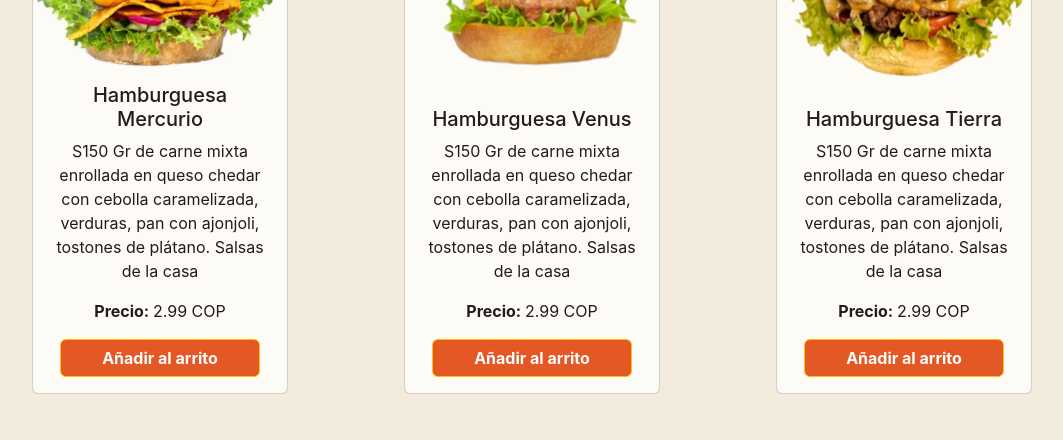
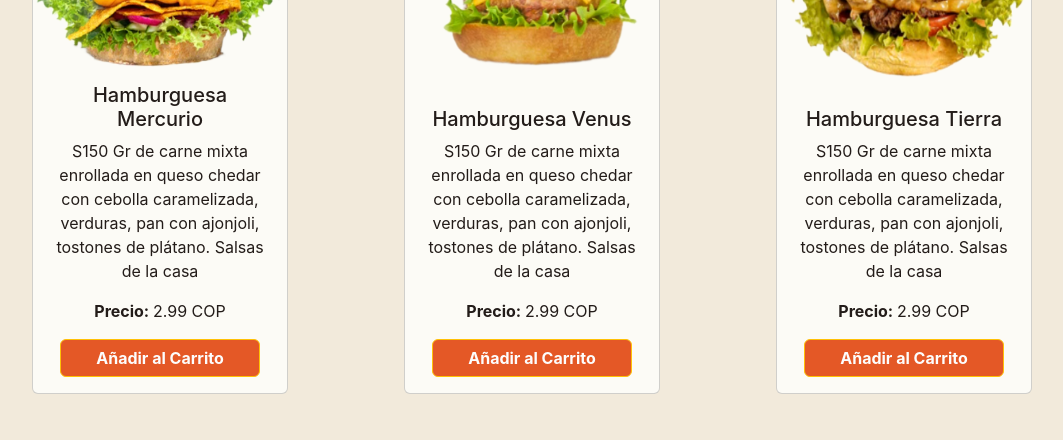
Before and after one commit to DwnRojasV/omniBurger, a React (Create React App) app: page / in a window 1280 px wide. Shown: the part 892-1332 px from the top of the page, without its empty margins (108-1171 px from the left). Built offline with nearby package versions, Linux system fonts and the light colour scheme; a web font is replaced by a local one.

Commit message:
se modificaron las cards

```diff
--- a/src/components/card/Card.js
+++ b/src/components/card/Card.js
@@ -2,20 +2,34 @@ import React from "react";
 import productos from "./productos.css"
 import { Link } from "react-router-dom";
 const Card = (props) => {
-
+    let key = props.id
+    console.log(key)
     return (
         <div className="card productos__card">
             <img src={props.imagen} className="card-img-top productos__card__imagen" alt="Imagebn producto" />
-                <div className="card-body">
-                    <h5 className="card-title">{props.titulo}</h5>
-                    <p className="card-text">{props.descripcion}</p>
-                    <p className="card-text"><span className="productos__card__precio">Precio: </span>{props.precio} COP</p>
-                    <Link to="#" className="btn btn-warning productos__card__boton">
-                        <span className= 'glyphicon .glyphicon-shopping-cart'></span>Añadir al arrito
-                        </Link>
-                </div>
+            <div className="card-body">
+                <h5 className="card-title">{props.titulo}</h5>
+                <p className="card-text">{props.descripcion}</p>
+                <p className="card-text"><span className="productos__card__precio">Precio: </span>{props.precio} COP</p>
+                <button type="button" className="btn btn-warning productos__card__boton" onClick={() => {
+                    let lista = JSON.parse(localStorage.getItem("lista"));
+                    if(lista==null){
+                        lista = [];
+                    }
+                    lista.push(props);
+                    localStorage.setItem(
+                        "lista",
+                        JSON.stringify(lista)
+                    );
+                    localStorage.setItem('numProd',lista.length)
+                    // console.log(JSON.parse(localStorage.getItem("lista")));
+                }}>
+                    <span className='glyphicon .glyphicon-shopping-cart'></span>Añadir al Carrito
+                </button>
+            </div>
         </div>
     )
 };
 
+
 export default Card;
```
